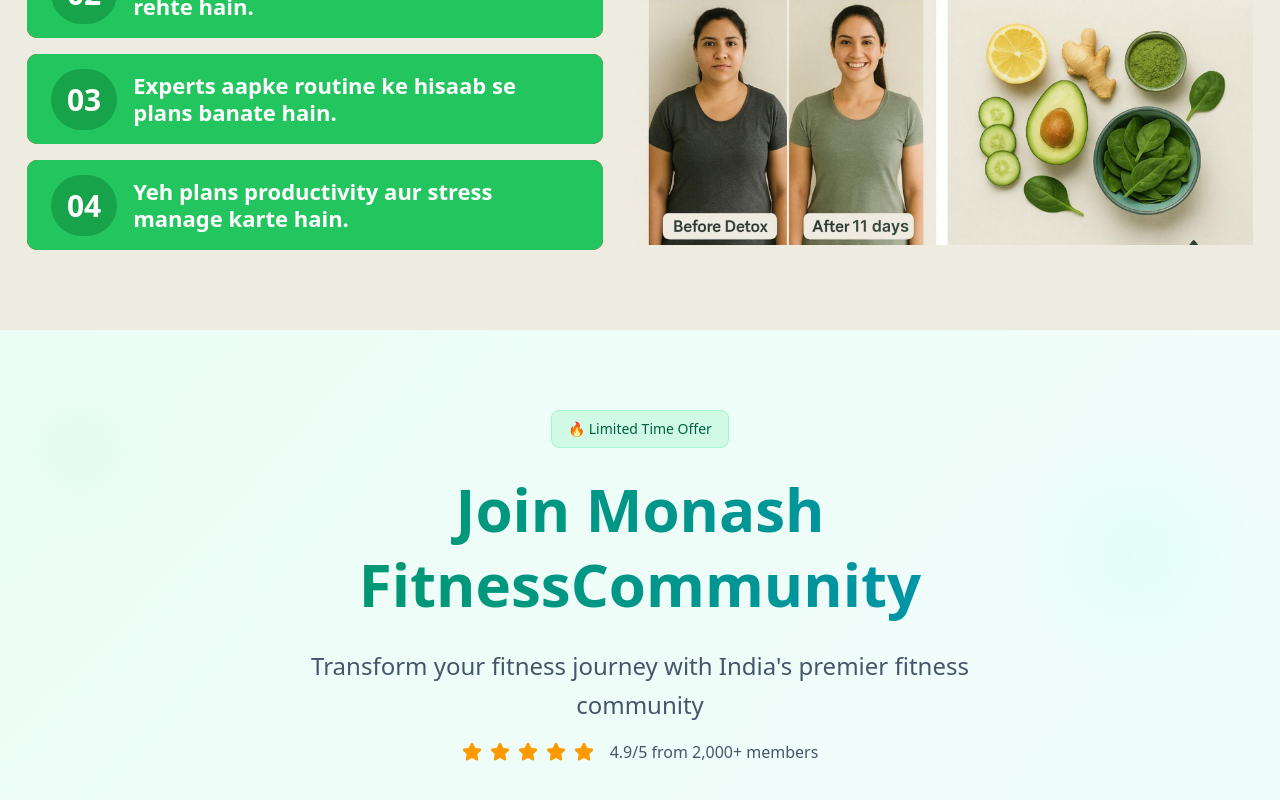
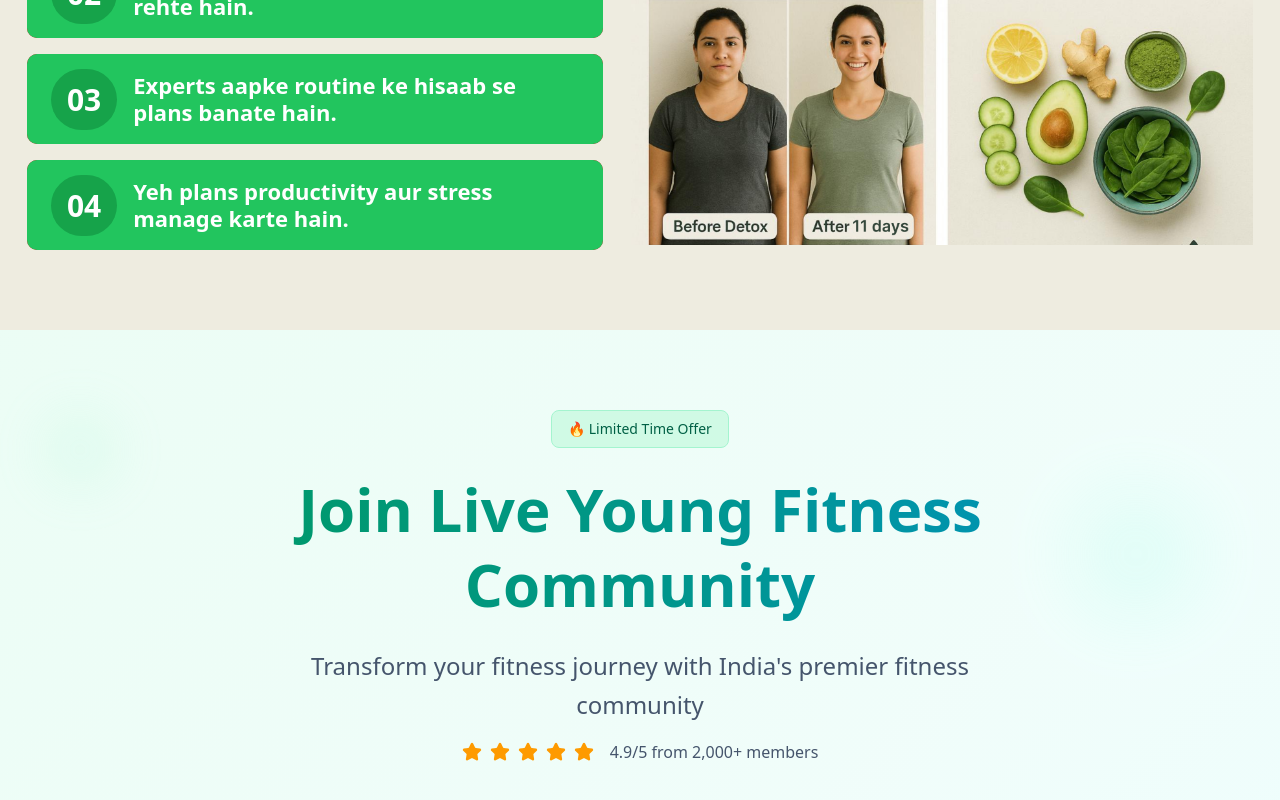
Before and after one commit to simar1810/monash_wellness_funnel, a Next.js app: page / in a window 1280 px wide. Shown: the part 1855-2655 px from the top of the page. Built offline with nearby package versions, Linux system fonts and the light colour scheme.

Commit message:
fix: name

```diff
--- a/src/components/paymentbanner.jsx
+++ b/src/components/paymentbanner.jsx
@@ -355,7 +355,7 @@
           </Badge>
 
           <h1 className="text-5xl md:text-6xl font-bold mb-6 bg-gradient-to-r from-emerald-600 via-teal-600 to-cyan-600 bg-clip-text text-transparent leading-tight">
-            Join Monash FitnessCommunity
+            Join Live Young Fitness Community
           </h1>
 
           <p className="text-xl md:text-2xl text-slate-600 mb-4 max-w-2xl mx-auto leading-relaxed">
```
